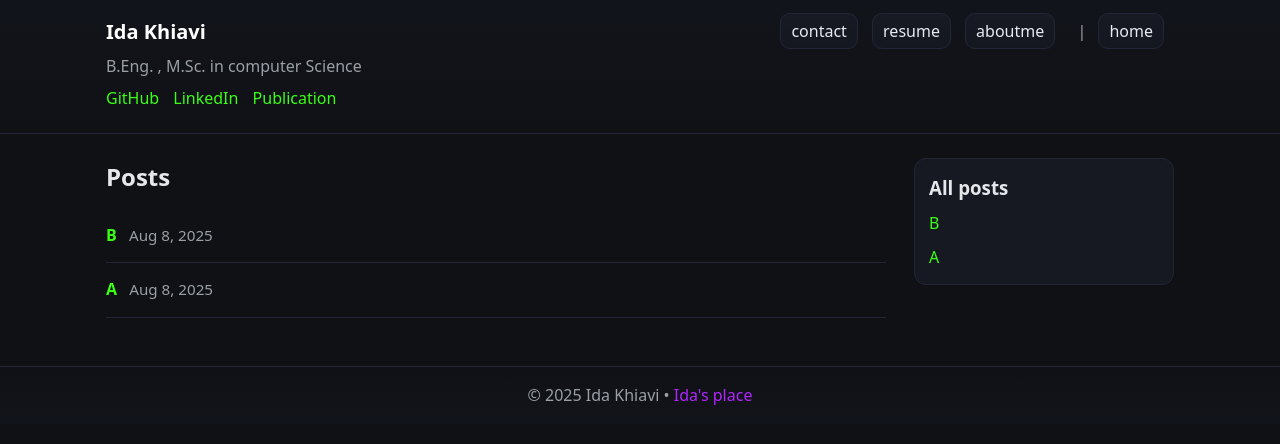
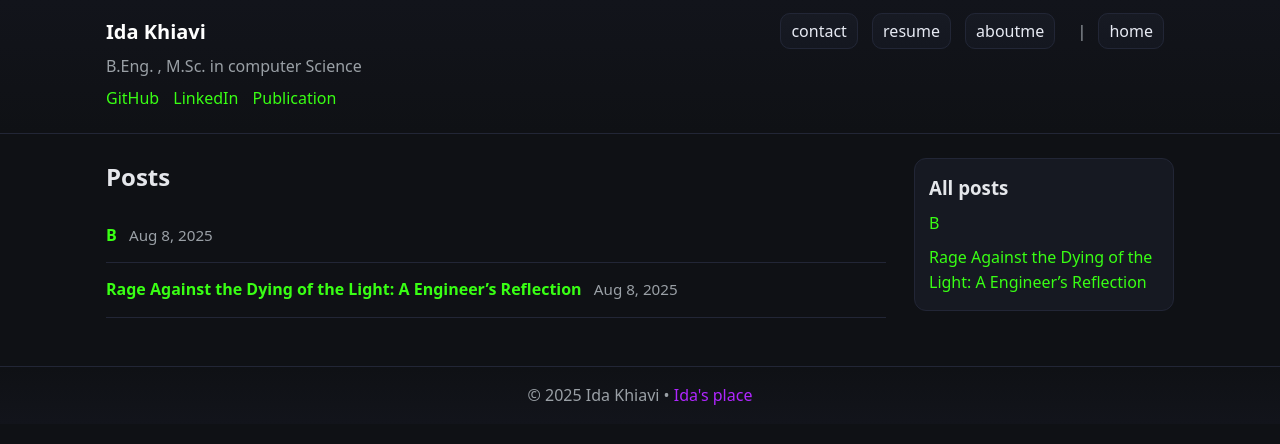
Before and after one commit to idakhiavi/idakhiavi.github.io, a Jekyll site: the page built from index.html, in a window 1280 px wide. Shown: the top 444 px of the page. Built offline with Jekyll 4.4.1, drawn with Linux system fonts in a browser that asks for light colours; some of the changed lines change nothing that is shown.

Commit message:
Update 2025-08-08-a.md

```diff
--- a/_posts/2025-08-08-a.md
+++ b/_posts/2025-08-08-a.md
@@ -1,6 +1,15 @@
 ---
 layout: post
-title: "A"
+title: "Rage Against the Dying of the Light: A Engineer’s Reflection"
 ---
 
-a
+There’s something deeply technical in Dylan Thomas’s refrain: “Rage, rage against the dying of the light.”
+It’s not just a cry against mortality: it’s a manifesto against entropy, against the inevitable decay that every system, human or machine, must face.
+
+In technology, we watch systems age. Code rots. Hardware wears down. Protocols that once felt immortal become obsolete in the time it takes for a new standard to emerge. The temptation is to “go gentle”, let the legacy run, let the lights fade quietly.
+
+But Thomas’s line is the engineer’s counter-command: push back. Maintain. Refactor. Re-architect. The light is worth preserving, even if you know you cannot hold it forever.
+
+It’s not blind resistance. The poem honors wisdom, good work, and fierce effort. For us, that might mean understanding when to let go of a tool, but never passively, always extracting what is valuable, migrating what matters, preserving the core brilliance in a new form.
+
+The “light” is not just uptime. It’s the clarity, the functionality, the purpose that drives our craft. Rage for it. Keep it burning.
```
